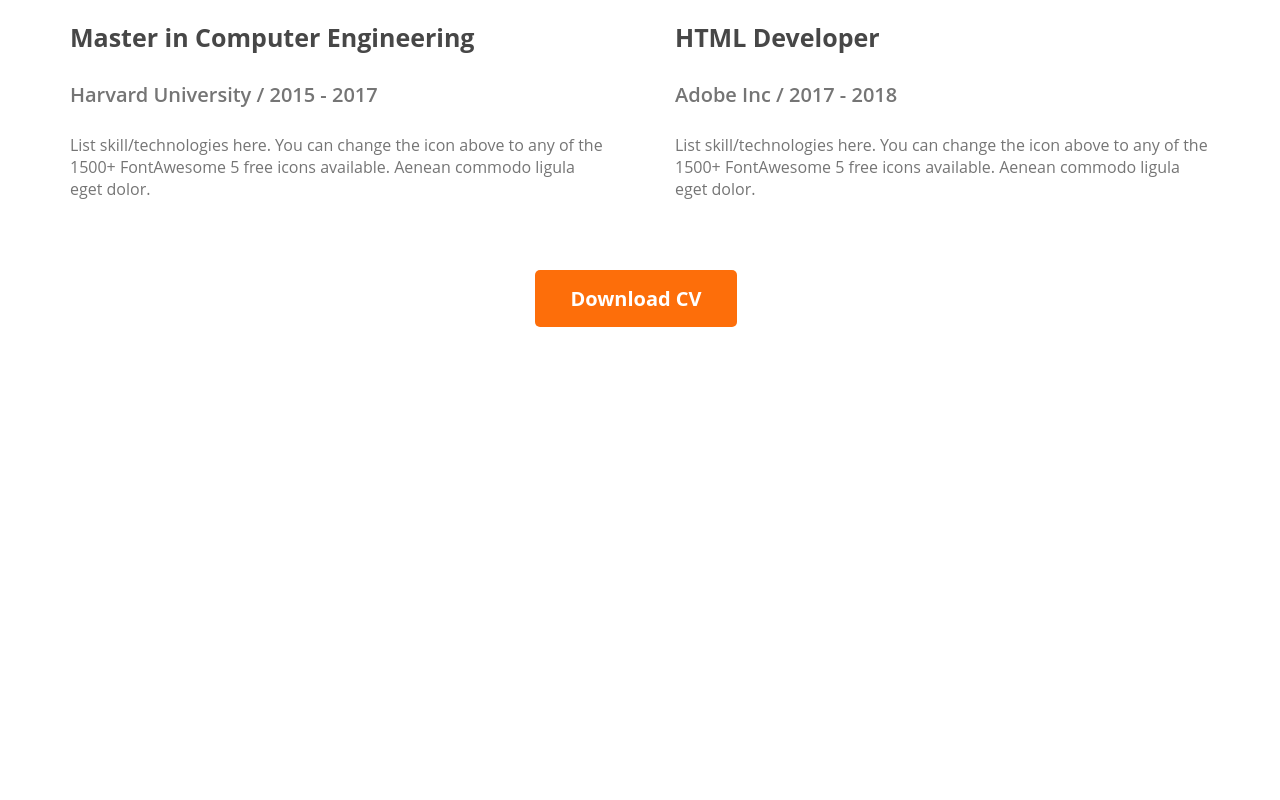
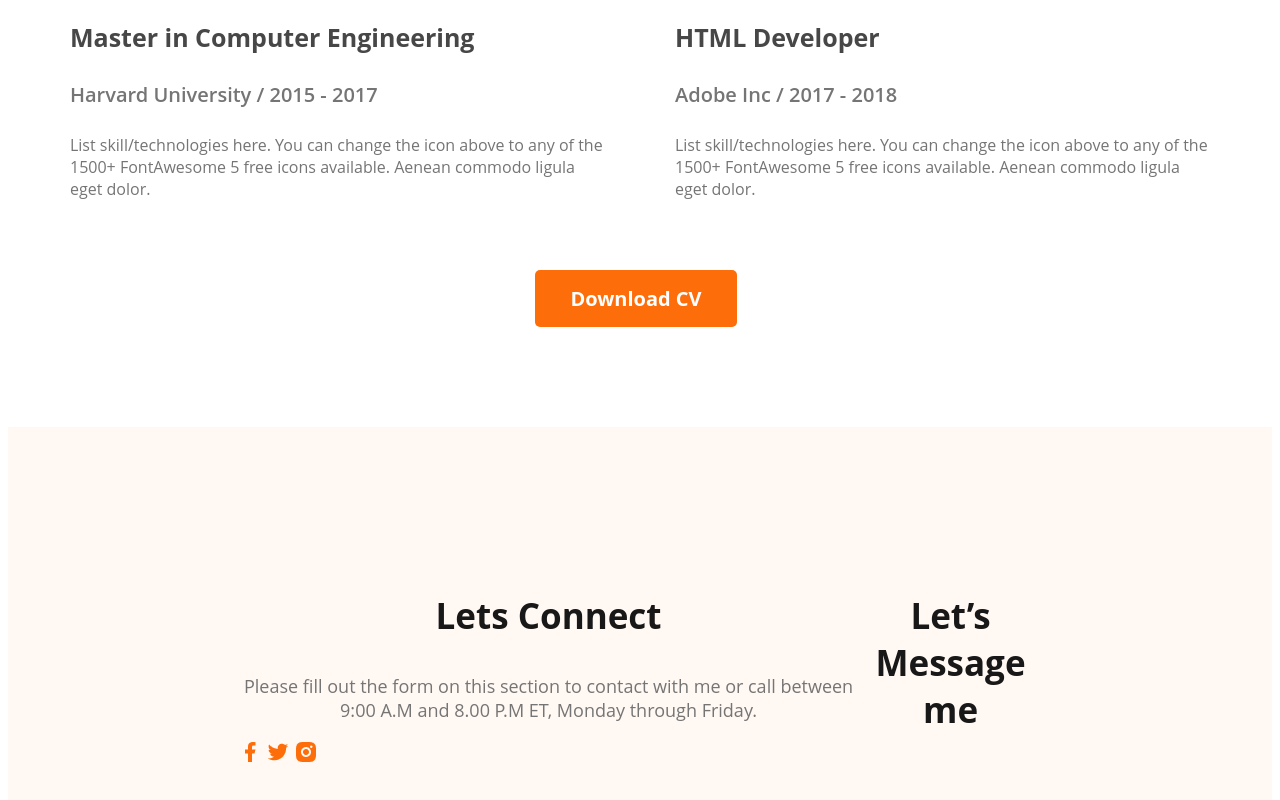
Before and after one commit to mdnuruzzaman123/Practice-WebDev-Portfolio, a plain HTML site: page index.html in a window 1280 px wide. Shown: the part 2923-3723 px from the top of the page. Before the commit the page ends 3258 px from the top, so only its background shows below. Drawn offline with Linux system fonts and the light colour scheme.

Commit message:
footer commit

```diff
--- a/index.html
+++ b/index.html
@@ -132,7 +132,18 @@
         </section>
     </main>
     <footer>
-
+        <div class="footer-column">
+            <h3 class="about-title">Lets Connect</h3>
+            <p class="about-description">Please fill out the form on this section to contact with me or call between 9:00 A.M and 8.00 P.M ET, Monday through Friday.</p>
+            <div class="social-links">
+                <a href=""><img src="images/icons/facebook.png" alt=""></a>
+                <a href=""><img src="images/icons/twitter.png" alt=""></a>
+                <a href=""><img src="images/icons/insta.png" alt=""></a>
+            </div>
+        </div>
+        <div class="footer-column">
+            <h3 class="about-title">Let’s Message me </h3>
+        </div>
     </footer>
 </body>
 </html>
--- a/styles/style.css
+++ b/styles/style.css
@@ -195,3 +195,10 @@ main section {
     text-align: center;
     margin-top: 50px;
 }
+/* footer section styles */
+footer{
+    display: flex;
+    background-color: #FFF8F3;
+    padding: 130px 230px;
+    margin-top: 100px;
+}
```
